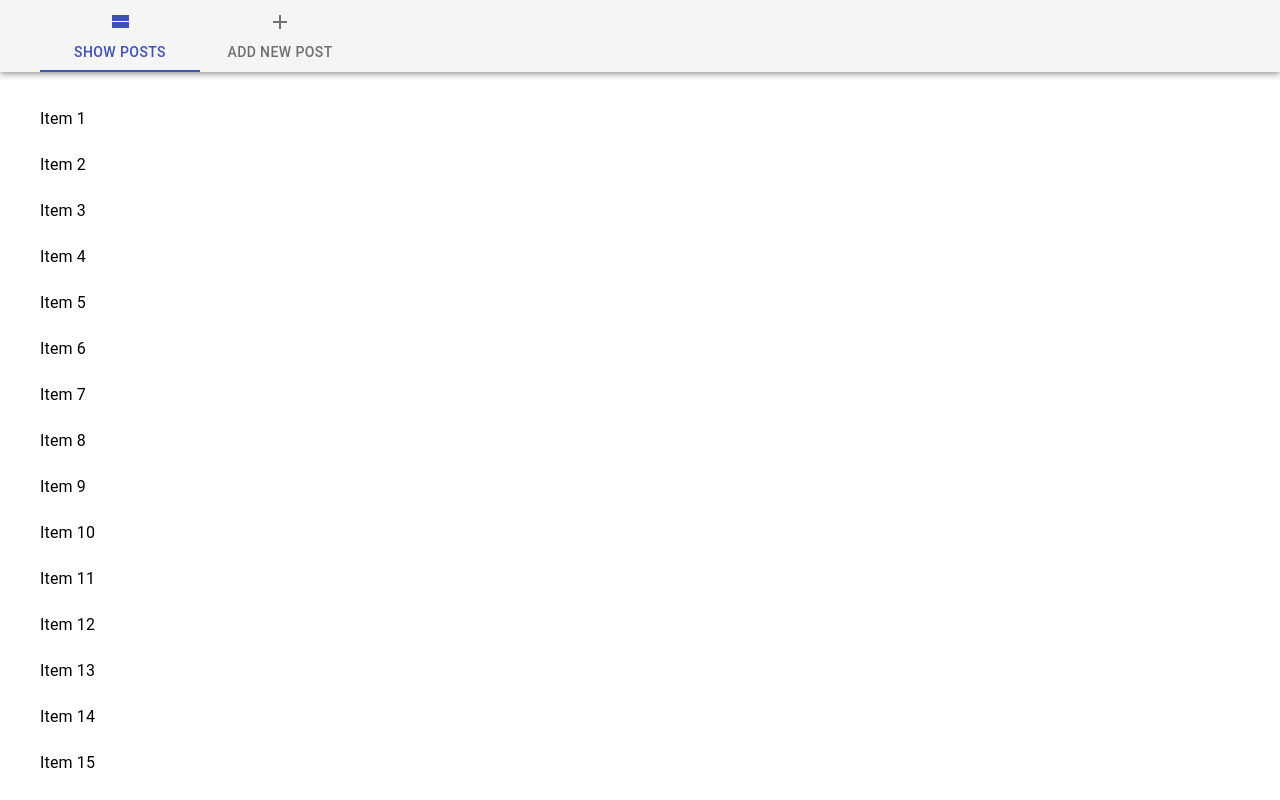
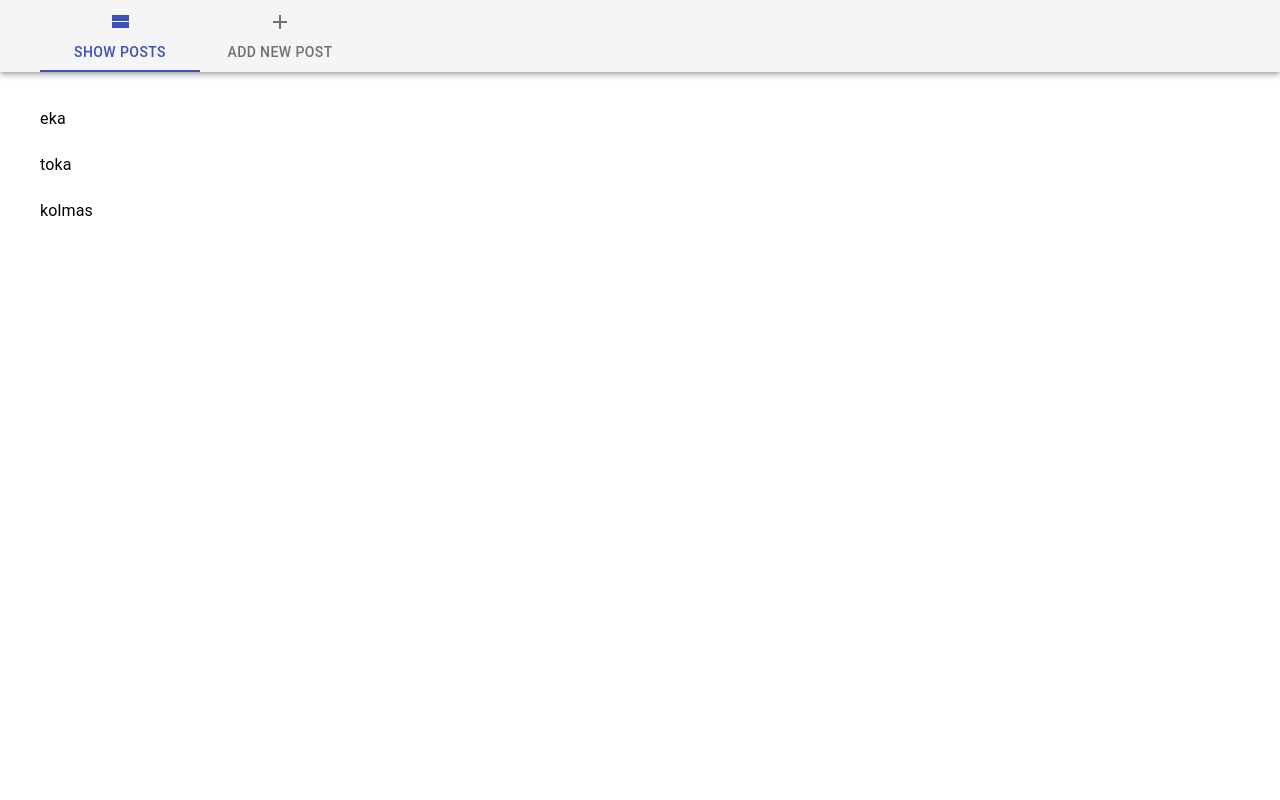
Before and after one commit to nyyppa/-BlogProjectClient, a React (Create React App) app in the folder src/blogclient/: page / in a window 1280 px wide. Built offline with nearby package versions, Linux system fonts and the light colour scheme.

Commit message:
list item from array

```diff
--- a/src/blogclient/src/App.js
+++ b/src/blogclient/src/App.js
@@ -14,6 +14,11 @@ import ListItem from '@material-ui/core/ListItem';
 import ListItemText from '@material-ui/core/ListItemText';
 import { FixedSizeList } from 'react-window';
 import AutoSizer from "react-virtualized-auto-sizer";
+
+var lista = [];
+lista.push(new post(1,"master","eka"));
+lista.push(new post(2, "kalle", "toka"));
+lista.push(new post(3, "master", "kolmas"));
 function TabPanel(props) {
   const { children, value, index, ...other } = props;
 
@@ -41,7 +46,7 @@ function renderRow(props) {
 
     return (
         <ListItem button style={style} key={index}>
-            <ListItemText primary={`Item ${index + 1}`} />
+            <ListItemText primary={`${lista[index].getText()}`} />
         </ListItem>
     );
 }
@@ -72,11 +77,6 @@ const useStyles2 = makeStyles(theme => ({
     },
 }));
 function App() {
-
-let lista = [];
-lista.push(new post(1,"master","eka"));
-lista.push(new post(2, "kalle", "toka"));
-lista.push(new post(3, "master", "kolmas"));
   const classes = useStyles();
   const classes2 = useStyles2();
   const [value, setValue] = React.useState(0);
@@ -104,7 +104,7 @@ lista.push(new post(3, "master", "kolmas"));
           <div className={classes2.root}>
               <AutoSizer>
                   {({height, width}) => (
-                      <FixedSizeList height={height} width={width} itemSize={46} itemCount={200}>
+                      <FixedSizeList height={height} width={width} itemSize={46} itemCount={lista.length}>
                           {renderRow}
                       </FixedSizeList>
                   )}
```
